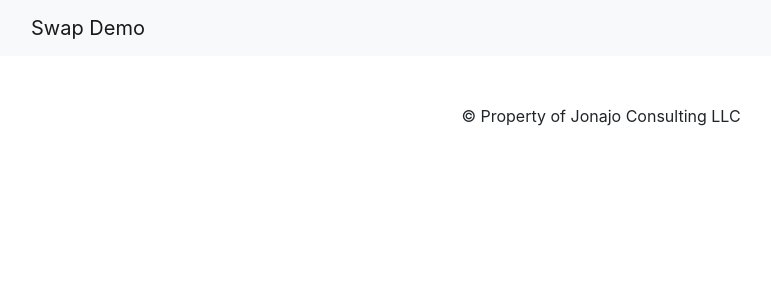
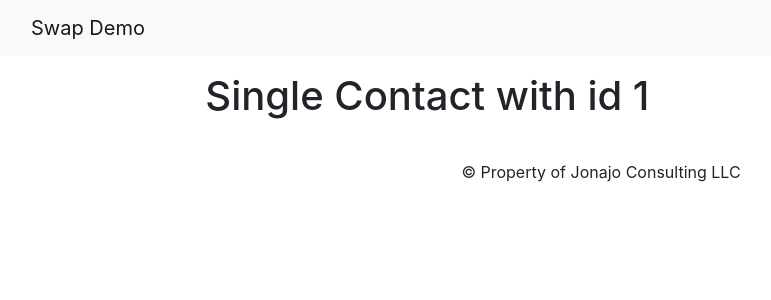
Before and after one commit to aluramh/swap-nux, a Nuxt app: page /contacts/1 in a window 1280 px wide. Shown: the top 300 px of the page, without its empty margins (39-810 px from the left). Built offline with nearby package versions, Linux system fonts and the light colour scheme.

Commit message:
added single contact page

```diff
--- /dev/null
+++ b/pages/contacts/_id/index.vue
@@ -0,0 +1,3 @@
+<template>
+    <h1>Single Contact with id {{ $route.params.id }}</h1>
+</template>
```
